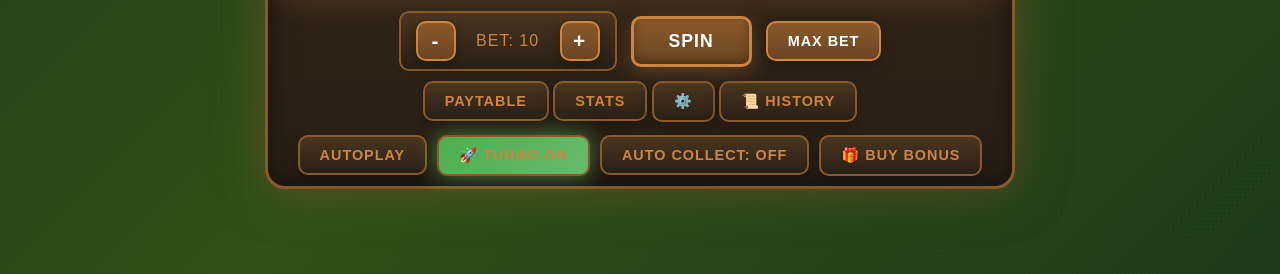
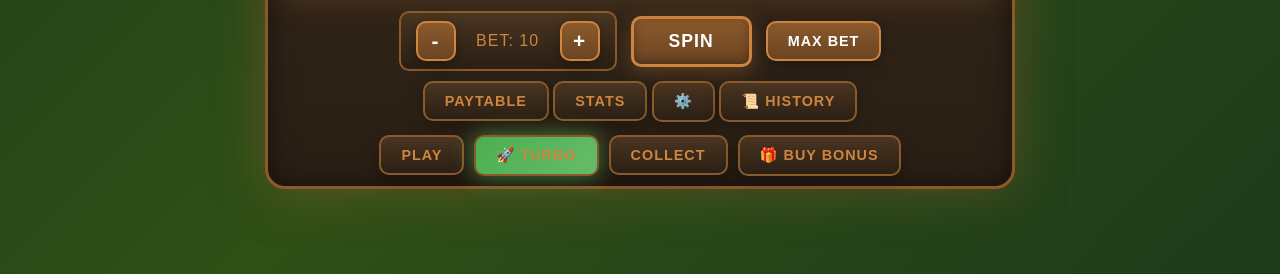
Before and after one commit to novak22/greedy_squirrel, a plain HTML site: page index.html in a window 1280 px wide. Both pictures are taken after a click on the button "🚀 TURBO". Shown: the part 526-800 px from the top of the page. Drawn offline with Linux system fonts and the light colour scheme.

Commit message:
Update advanced control button labels

```diff
--- a/index.html
+++ b/index.html
@@ -91,9 +91,9 @@
 
         <!-- Phase 4: Advanced Controls -->
         <div class="advanced-controls">
-            <button class="btn btn-small" id="autoplayBtn">AUTOPLAY</button>
+            <button class="btn btn-small" id="autoplayBtn">PLAY</button>
             <button class="btn btn-small" id="turboBtn">🚀 TURBO</button>
-            <button class="btn btn-small" id="autoCollectBtn">AUTO COLLECT: OFF</button>
+            <button class="btn btn-small" id="autoCollectBtn">COLLECT</button>
             <!-- Phase 5: Buy Bonus Button -->
             <button class="btn btn-small" id="buyBonusBtn">🎁 BUY BONUS</button>
             <div class="autoplay-counter" id="autoplayCounter" style="display: none;"></div>
--- a/src/core/SlotMachine.js
+++ b/src/core/SlotMachine.js
@@ -307,12 +307,12 @@ export class SlotMachine {
         if (!autoCollectBtn) return;
 
         if (this.autoCollectEnabled) {
-            autoCollectBtn.textContent = 'AUTO COLLECT: ON';
             autoCollectBtn.classList.add('active');
         } else {
-            autoCollectBtn.textContent = 'AUTO COLLECT: OFF';
             autoCollectBtn.classList.remove('active');
         }
+
+        autoCollectBtn.textContent = 'COLLECT';
     }
 
     changeBet(direction) {
--- a/src/features/Autoplay.js
+++ b/src/features/Autoplay.js
@@ -171,7 +171,7 @@ export class Autoplay {
         const autoplayCounter = document.getElementById('autoplayCounter');
 
         if (autoplayBtn) {
-            autoplayBtn.textContent = this.isActive ? 'STOP AUTO' : 'AUTOPLAY';
+            autoplayBtn.textContent = 'PLAY';
             autoplayBtn.classList.toggle('active', this.isActive);
         }
 
--- a/src/features/TurboMode.js
+++ b/src/features/TurboMode.js
@@ -78,7 +78,7 @@ export class TurboMode {
         } else {
             turboBtn.style.opacity = '1';
             turboBtn.style.cursor = 'pointer';
-            turboBtn.textContent = this.isActive ? '🚀 TURBO ON' : '🚀 TURBO';
+            turboBtn.textContent = '🚀 TURBO';
             turboBtn.classList.toggle('active', this.isActive);
         }
     }
```
